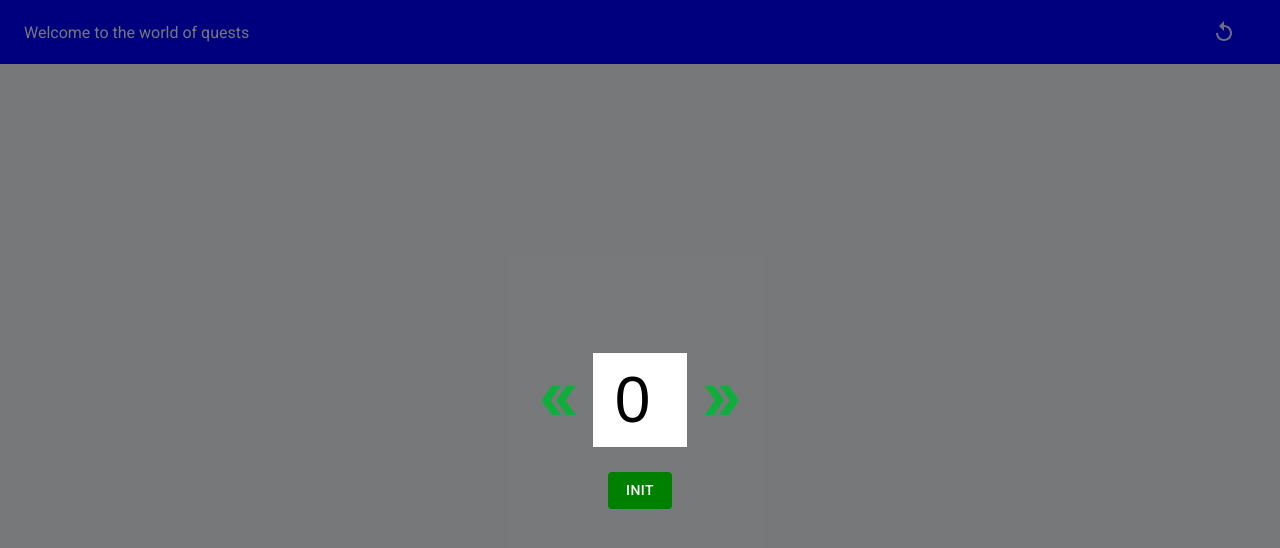
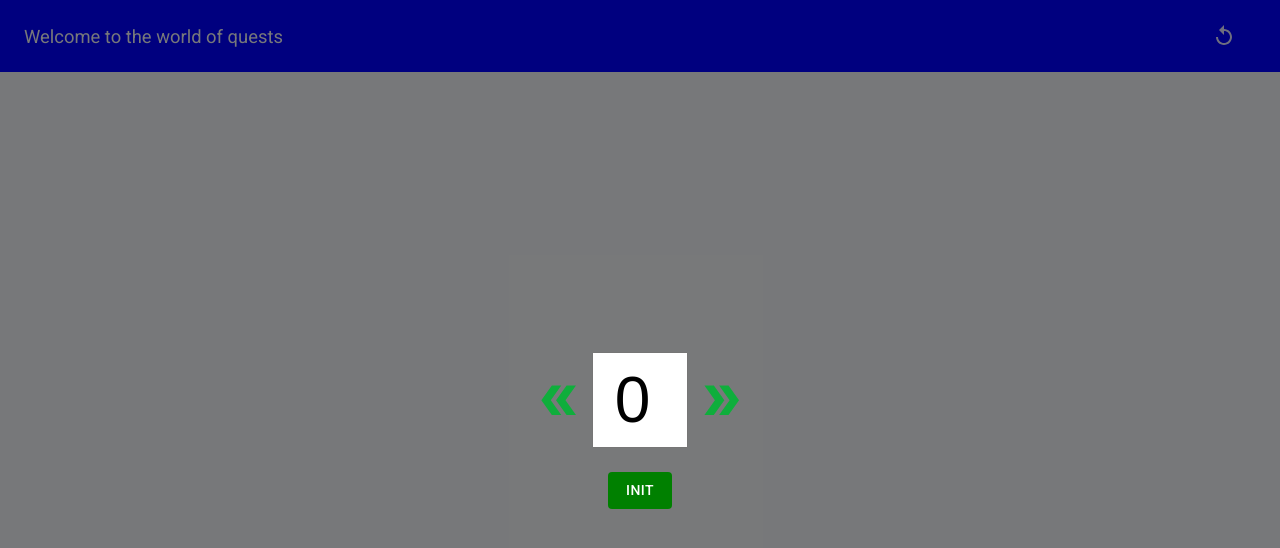
Before and after one commit to ssdev-95/xQuests, a React (Create React App) app: page / in a window 1280 px wide. Shown: the top 548 px of the page. Built offline with nearby package versions, Linux system fonts and the light colour scheme.

Commit message:
[UPDATE] Header style

```diff
--- a/src/components/Header/index.jsx
+++ b/src/components/Header/index.jsx
@@ -8,7 +8,7 @@ const useHeader = makeStyles({
     header: {
         background: 'blue',
         width: '100vw',
-        heght: '15vh',
+        height: '9vh',
         color: '#f0f2f5',
         display: 'flex',
         alignItems: 'center',
@@ -18,15 +18,18 @@ const useHeader = makeStyles({
         width: '0.5rem',
         height:'2rem',
         filter: 'invert(100%)'
+    },
+    paragraph: {
+        fontSize: '1.15rem'
     }
 })
 
 export const Header = ({ func }) => {
-    const { header, button } = useHeader()
+    const { header, button, paragraph } = useHeader()
 
     return (
         <Toolbar className={header}>
-            <p>Welcome to the world of quests</p>
+            <p className={paragraph}>Welcome to the world of quests</p>
             <Button className={button} onClick={func}>
                 <ReplayIcon />
             </Button>
```
